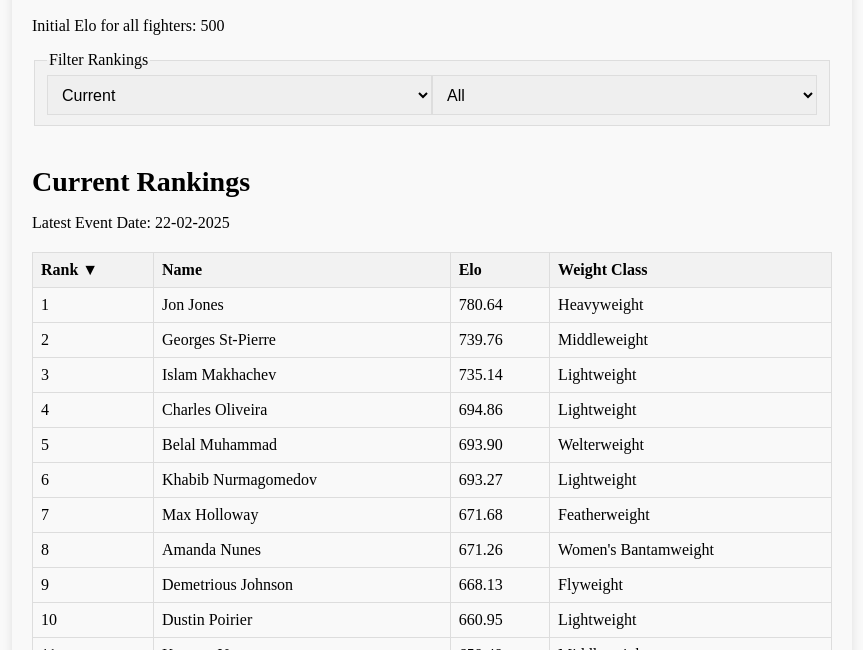
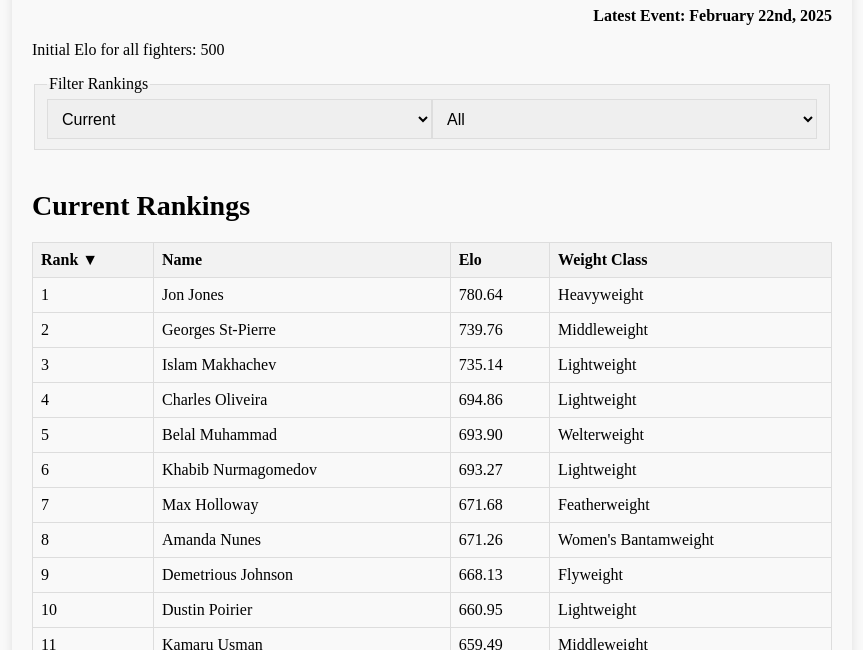
Before and after one commit to intelligent-username/UFC-P4P, a plain HTML site: page index.html in a window 1280 px wide. Shown: the part 150-800 px from the top of the page, without its empty margins (208-1071 px from the left). Drawn offline with nearby package versions, Linux system fonts and the light colour scheme.

Commit message:
Shows Date

```diff
--- a/script.js
+++ b/script.js
@@ -20,17 +20,46 @@ async function displayLatestEventDate() {
             const latestEvent = rows[rows.length - 2]; // Second last row
             const latestDate = latestEvent.date || "Unknown"; // Extract the date column
 
+            // Convert date to a readable format (e.g., "February 22nd, 2025")
+            const formattedDate = formatDateToWords(latestDate);
+
+            // Remove any existing latest event date element to prevent duplicates
+            const existingDateElement = document.getElementById("latest-event-date");
+            if (existingDateElement) {
+                existingDateElement.remove();
+            }
+
             // Create a new paragraph element for displaying the latest event date
             const latestDateElement = document.createElement("p");
-            latestDateElement.textContent = `Latest Event Date: ${latestDate}`;
-            latestDateElement.id = "latest-event-date"; // Set an ID for easy styling
+            latestDateElement.textContent = `Latest Event: ${formattedDate}`;
+            latestDateElement.id = "latest-event-date"; // Set an ID for styling
 
-            // Append it to the body or any other suitable location
-            document.body.insertBefore(latestDateElement, document.getElementById("ranking-table"));
+            // Insert below the main title
+            const titleElement = document.querySelector("h1");
+            titleElement.insertAdjacentElement("afterend", latestDateElement);
         }
     } catch (error) {
         console.error("Error fetching latest event date:", error);
     }
+}
+
+// Function to convert date from "DD-MM-YYYY" to "Month DaySuffix, Year"
+function formatDateToWords(dateStr) {
+    if (!dateStr || dateStr === "Unknown") return "Unknown";
+
+    const [day, month, year] = dateStr.split("-");
+    const monthNames = [
+        "January", "February", "March", "April", "May", "June",
+        "July", "August", "September", "October", "November", "December"
+    ];
+
+    const dayInt = parseInt(day, 10);
+    const monthName = monthNames[parseInt(month, 10) - 1];
+
+    const suffixes = ["th", "st", "nd", "rd"];
+    const relevantSuffix = (dayInt % 10 > 3 || [11, 12, 13].includes(dayInt)) ? "th" : suffixes[dayInt % 10];
+
+    return `${monthName} ${dayInt}${relevantSuffix}, ${year}`;
 }
 
 async function loadData() {
--- a/styles.css
+++ b/styles.css
@@ -97,3 +97,11 @@ select {
 .sortable:hover {
     background-color: #f0f0f0;
 }
+
+#latest-event-date {
+    text-align: right;
+    font-size: 16px;
+    font-weight: bold;
+    margin-top: -10px;
+    margin-bottom: 15px;
+}
```
